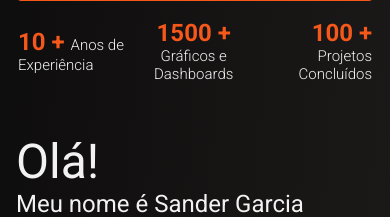
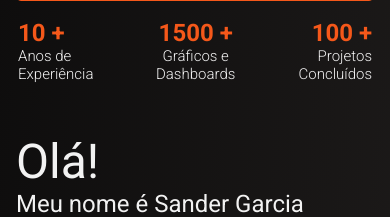
Before and after one commit to SanderGarcia/SanderGarcia.github.io, a PHP site: page / in a window 390 px wide. Shown: the part 511-728 px from the top of the page. Run offline with PHP 8.4, Linux system fonts and the light colour scheme.

Commit message:
Melhoria de quantitativos

```diff
--- a/style.css
+++ b/style.css
@@ -668,4 +668,8 @@ header button img {
     left: 0;
     margin: 1rem;
   }
+
+  .content .quantitativo table span {
+    display: block;
+  }
 }
```
